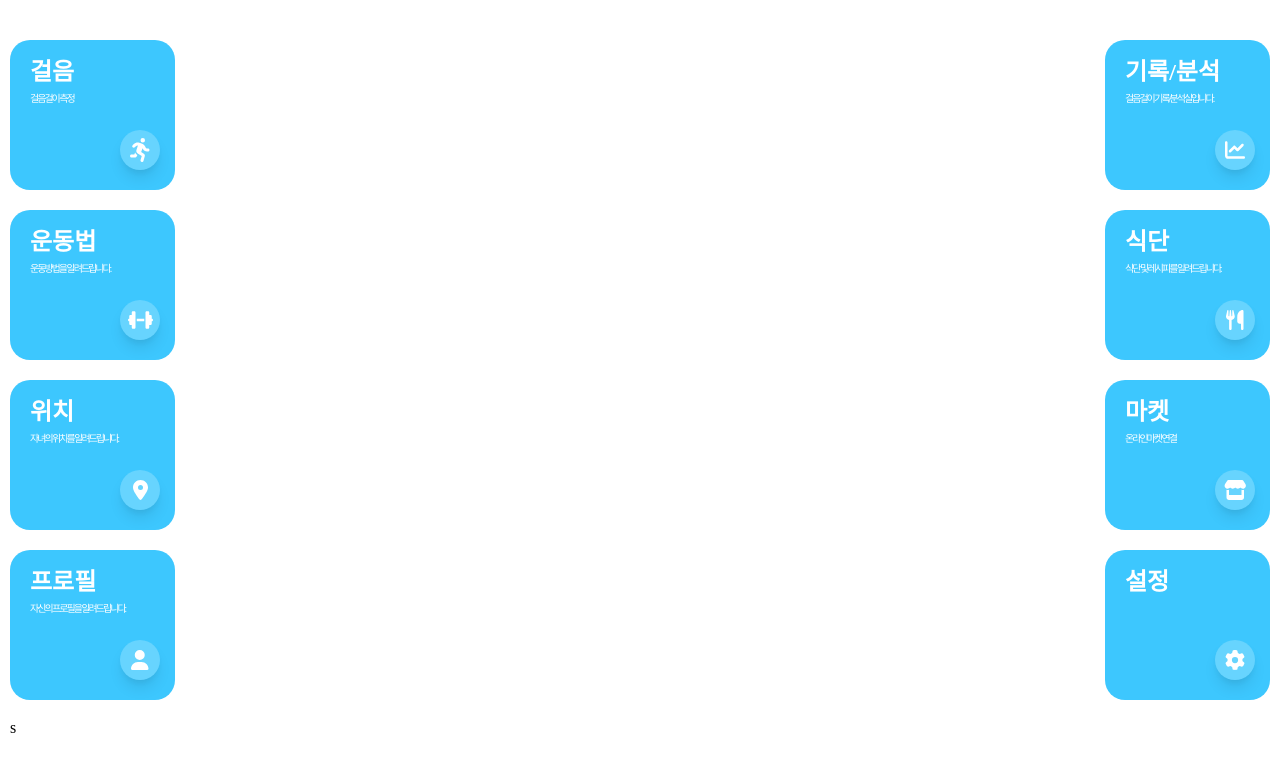
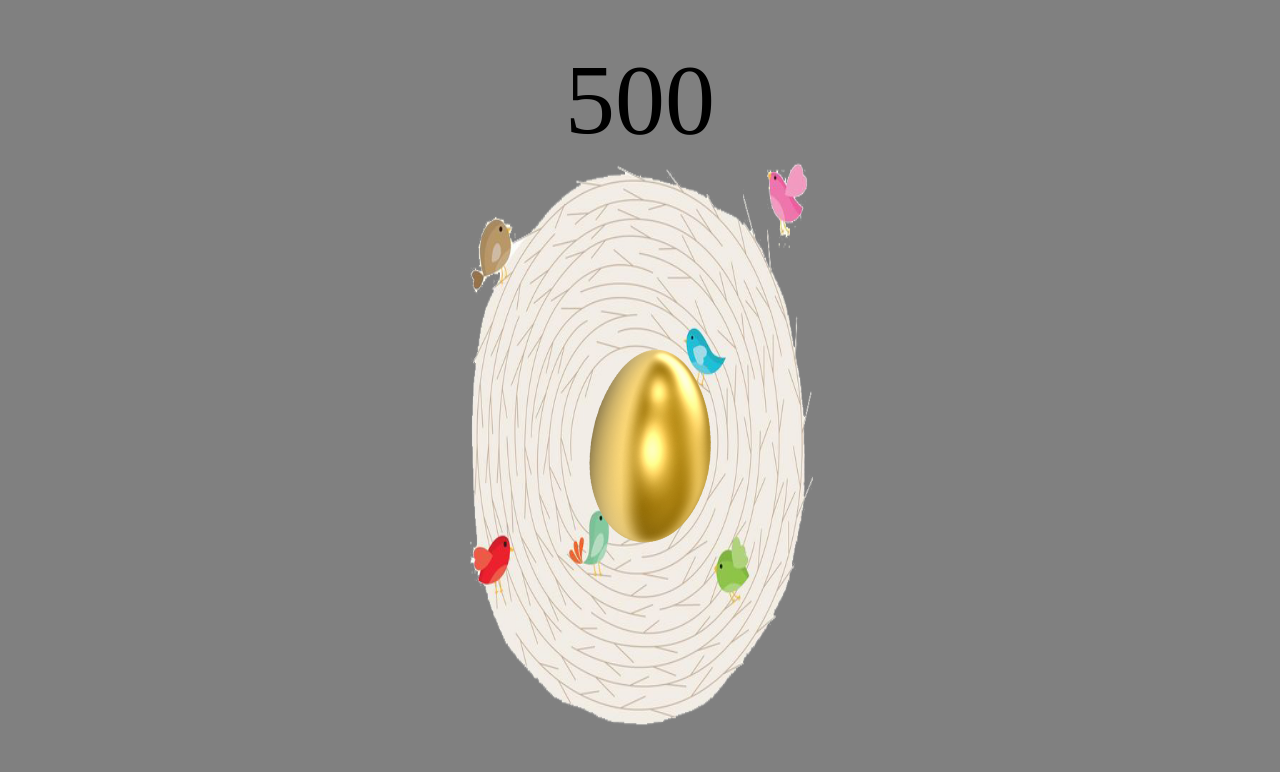
Before and after one commit to joo-seongchan/practice, a React (Create React App) app: page / in a window 1280 px wide. Shown: the top 772 px of the page. Built offline with nearby package versions, Linux system fonts and the light colour scheme.

Commit message:
click_game

```diff
--- /dev/null
+++ b/src/5_Event/ClickEx.js
@@ -0,0 +1,66 @@
+import { useState } from "react";
+import styled from "styled-components";
+import bg from "../db/Img/bg.png";
+import egg from "../db/Img/egg.png";
+
+const Wrap = styled.div`
+  width: 100vw;
+  height: 100vh;
+  display: flex;
+  justify-content: center;
+  align-items: center;
+  flex-direction: column;
+  background-color: gray;
+`;
+const Bg = styled.div`
+  width: 500px;
+  height: 600px;
+  background: url(${bg});
+  position: relative;
+`;
+
+const Count = styled.div`
+  text-align: center;
+  font-size: 100px;
+  color: black;
+`;
+
+const Img = styled.div`
+  width: 200px;
+  height: 300px;
+  position: absolute;
+  bottom: 150px;
+  left: 50%;
+  margin-left: -100px;
+  background: url(${egg}) no-repeat center/cover;
+  transform: rotateZ(${(props) => props.move});
+`;
+
+export const ClickEx = () => {
+  const [num, setNum] = useState(500);
+  const [move, setMove] = useState("5deg");
+
+  const handleClick = () => {
+    if (move === "5deg") {
+      setMove("-5deg");
+    } else {
+      setMove("5deg");
+    }
+
+    if (num <= 0 || typeof num === "string") {
+      setNum("고생했어 ㅂ2");
+      return;
+    } else {
+      setNum(num - 1);
+    }
+    console.log(typeof num);
+  };
+  return (
+    <Wrap>
+      <Count>{num}</Count>
+      <Bg>
+        <Img move={move} onClick={handleClick}></Img>
+      </Bg>
+    </Wrap>
+  );
+};
--- a/src/App.js
+++ b/src/App.js
@@ -1,3 +1,4 @@
+import { ClickEx } from "./5_Event/ClickEx";
 import { Homework } from "./components/4_map/Homework";
 // import { Clone } from "./components/practice/Clone";
 import { Grid } from "./components/practice/Grid";
@@ -10,7 +11,8 @@ const App = () => {
       <GlobalStyled />
       {/* <Homework ftl={Frontlanguage} /> */}
       {/* <Clone /> */}
-      <Grid grid={griddb} />
+      {/* <Grid grid={griddb} /> */}
+      <ClickEx />
     </>
   );
 };
--- a/src/components/practice/Grid.js
+++ b/src/components/practice/Grid.js
@@ -93,7 +93,6 @@ export const Grid = ({ grid }) => {
           <Icon>{box.icon}</Icon>
         </Wrap>
       ))}
-      s
     </Container>
   );
 };
```
Also changed, not shown: src/db/Img/bg.png (added), src/db/Img/egg.png (added).
